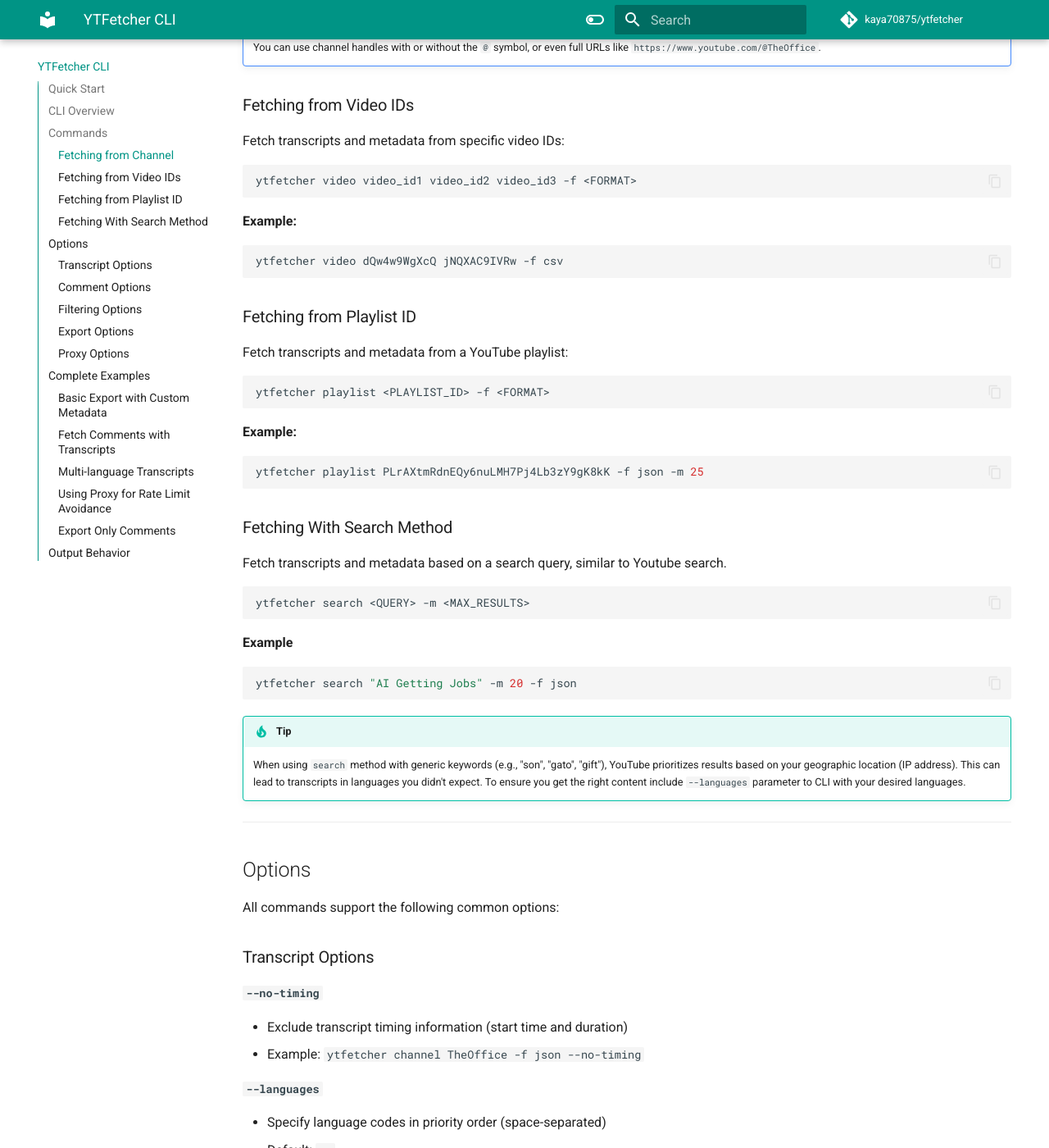
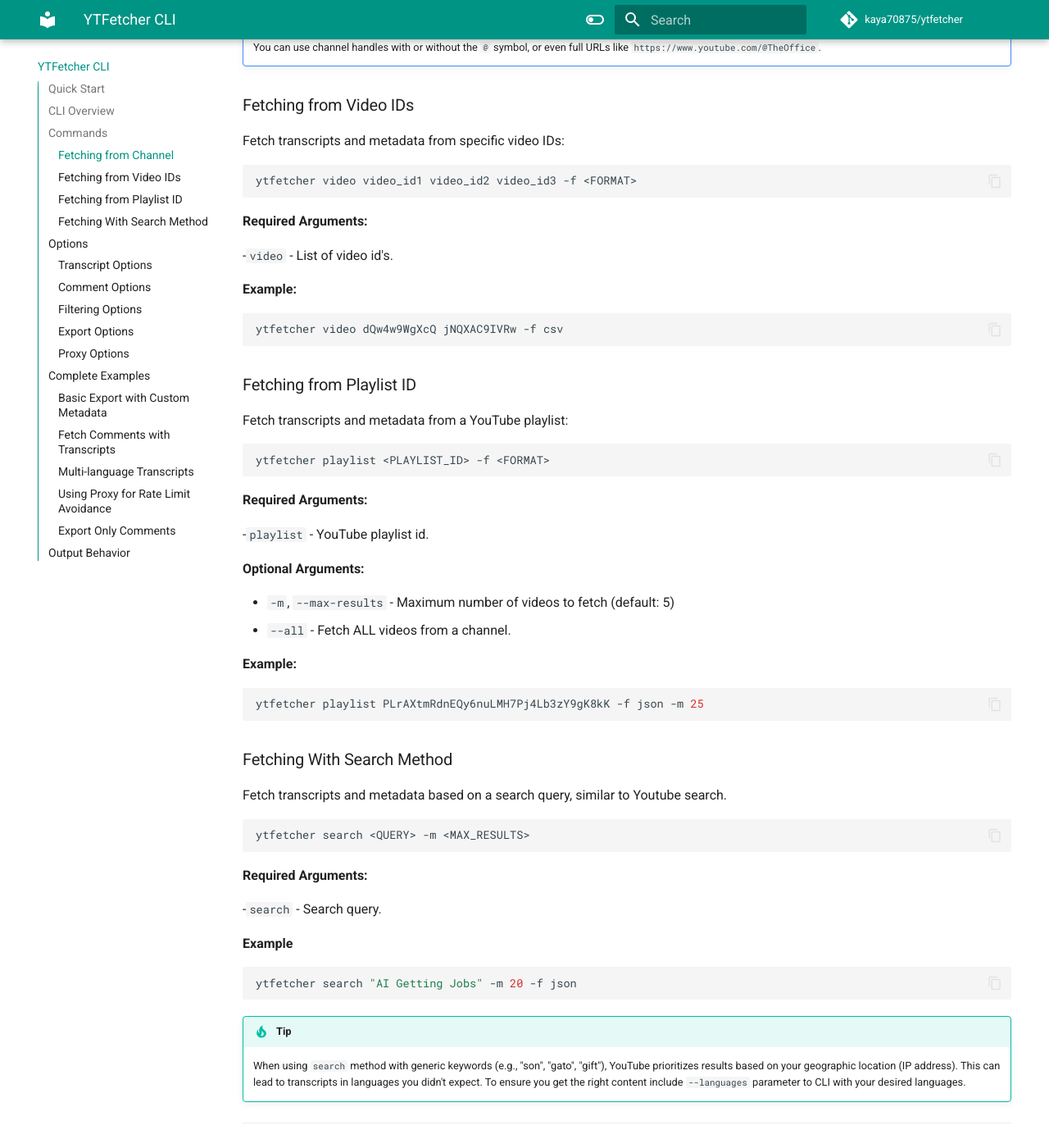
Before and after one commit to kaya70875/ytfetcher, an MkDocs documentation site: the page built from docs/cli.md, in a window 1280 px wide and 1400 px high, scrolled down 1373 px. Shown: the whole window at 82% size. Built offline with MkDocs 1.6.1 and Material for MkDocs 9.7.7, drawn with Linux system fonts in a browser that asks for light colours; comment, search, counter and statistics services are not loaded.

Commit message:
docs: update docs

````diff
--- a/docs/cli.md
+++ b/docs/cli.md
@@ -65,6 +65,10 @@
 ytfetcher video video_id1 video_id2 video_id3 -f <FORMAT>
 ```
 
+**Required Arguments:**
+
+-`video` - List of video id's.
+
 **Example:**
 
 ```bash
@@ -79,6 +83,15 @@
 ytfetcher playlist <PLAYLIST_ID> -f <FORMAT>
 ```
 
+**Required Arguments:**
+
+-`playlist` - YouTube playlist id.
+
+**Optional Arguments:**
+
+- `-m`, `--max-results` - Maximum number of videos to fetch (default: 5)
+- `--all` - Fetch ALL videos from a channel.
+
 **Example:**
 
 ```bash
@@ -92,6 +105,10 @@
 ```bash
 ytfetcher search <QUERY> -m <MAX_RESULTS>
 ```
+
+**Required Arguments:**
+
+-`search` - Search query.
 
 **Example**
 
````
